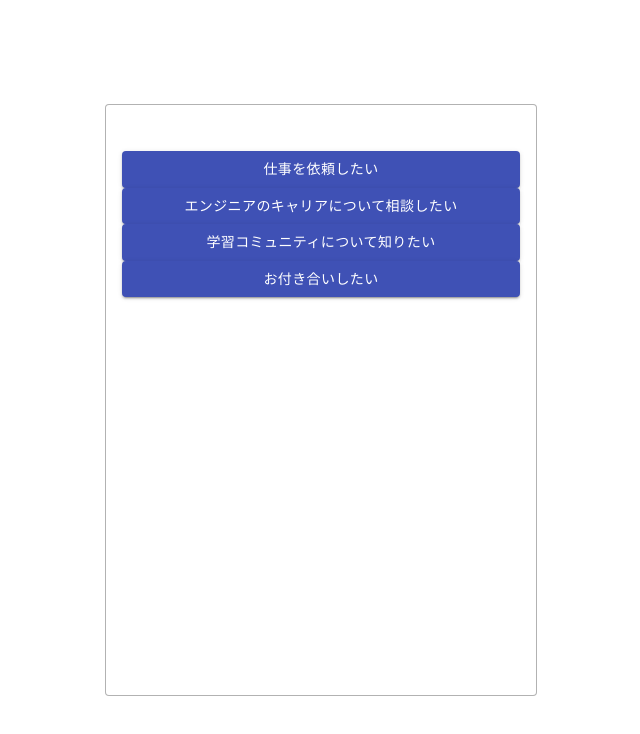
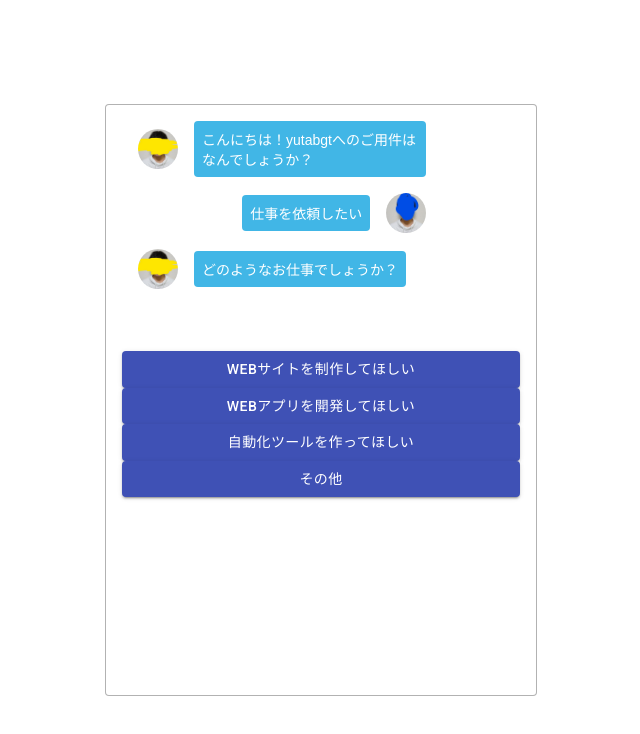
Before and after one commit to Yuta-Abe/react-basic, a React (Create React App) app: page / in a window 1280 px wide. Both pictures are taken after a click on the button "仕事を依頼したい". Shown: the top 734 px of the page, without its empty margins (319-959 px from the left). Built offline with nearby package versions, Linux system fonts and the light colour scheme.

Commit message:
Practice 6th end

```diff
--- a/src/App.tsx
+++ b/src/App.tsx
@@ -1,5 +1,7 @@
+/* eslint-disable react/no-access-state-in-setstate */
 /* eslint-disable react/no-unused-state */
 /* eslint-disable react/destructuring-assignment */
+
 // import React, { useEffect, useState } from 'react'
 // // import logo from './logo.svg'
 // // import './App.css'
@@ -99,7 +101,7 @@
 import React from 'react'
 import defaultDataset from './dataset'
 import './assets/styles/style.css'
-import { AnswersList } from './components/index'
+import { AnswersList, Chats } from './components/index'
 
 // TS用に型を定義
 type State = {
@@ -107,7 +109,10 @@
         content: string
         nextId: string
     }[]
-    chats: string[]
+    chats: {
+        text: string
+        type: string
+    }[]
     currentID: string
     dataset: typeof defaultDataset
     open: boolean
@@ -127,21 +132,54 @@
             dataset: defaultDataset,
             open: false,
         }
+        this.selectAnswer = this.selectAnswer.bind(this)
     }
 
     // 副作用の処理
     // render()が終わった後に走る処理
+    // よって、最初の処理とほぼ同じ
     componentDidMount() {
-        this.initAnswer()
+        const initAnswer = ''
+        this.selectAnswer(initAnswer, this.state.currentID)
     }
 
-    initAnswer = () => {
-        // initの受け渡し方が分からない
-        const initDataset = this.state.dataset.init
-        const initAnswers = initDataset.answers
+    displayNextQuestion = (nextQuestionId: string) => {
+        const { chats } = this.state
+        chats.push({
+            text: this.state.dataset[nextQuestionId].question,
+            type: 'question',
+        })
+
+        // 通常、setState内でthis.stateを呼ぶと、古い情報のstateを参照してしまう可能性がある
+        // よって、コールバック関数でひとつ前の状態を取得する必要があるが、ここではそのまま記述
         this.setState({
-            answers: initAnswers,
+            answers: this.state.dataset[nextQuestionId].answers,
+            chats,
+            currentID: nextQuestionId,
         })
+    }
+
+    selectAnswer = (selectedAnswer: string, nextQuestionId: string) => {
+        switch (true) {
+            case nextQuestionId === 'init': {
+                this.displayNextQuestion(nextQuestionId)
+                break
+            }
+            default: {
+                const { chats } = this.state
+                chats.push({
+                    text: selectedAnswer,
+                    type: 'answer',
+                })
+
+                this.setState({
+                    chats,
+                })
+
+                this.displayNextQuestion(nextQuestionId)
+                break
+            }
+        }
     }
 
     // クラスの場合はrender()が必要
@@ -151,7 +189,11 @@
             <div>
                 <section className="c-section">
                     <div className="c-box">
-                        <AnswersList answers={this.state.answers} />
+                        <Chats chats={this.state.chats} />
+                        <AnswersList
+                            answers={this.state.answers}
+                            select={this.selectAnswer}
+                        />
                     </div>
                 </section>
             </div>
--- a/src/components/Answer.tsx
+++ b/src/components/Answer.tsx
@@ -1,25 +1,29 @@
-/* eslint-disable no-unused-vars */
-/* eslint-disable @typescript-eslint/no-unused-vars */
 import React from 'react'
 // MUIを使用
-import { makeStyles, createStyles, Theme } from '@material-ui/core/styles'
+// import { makeStyles, createStyles, Theme } from '@material-ui/core/styles'
 import Button from '@material-ui/core/Button'
 
 // MUIからコピペ
-const useStyles = makeStyles((theme: Theme) =>
-    createStyles({
-        root: {},
-    })
-)
+// const useStyles = makeStyles((theme: Theme) =>
+//     createStyles({
+//         root: {},
+//     })
+// )
 
 type Props = {
     content: string
+    nextID: string
+    select: (selectedAnswer: string, nextQuestionId: string) => void
 }
 
-const Answer: React.FC<Props> = ({ content }) => {
+const Answer: React.FC<Props> = ({ content, nextID, select }) => {
     // const classes = useStyles()
     return (
-        <Button variant="contained" color="primary">
+        <Button
+            variant="contained"
+            color="primary"
+            onClick={() => select(content, nextID)}
+        >
             {content}
         </Button>
     )
--- a/src/components/AnswersList.tsx
+++ b/src/components/AnswersList.tsx
@@ -1,6 +1,4 @@
-/* eslint-disable no-unused-vars */
-/* eslint-disable @typescript-eslint/no-unused-vars */
-import { PinDropSharp } from '@material-ui/icons'
+// import { PinDropSharp } from '@material-ui/icons'
 import React from 'react'
 import { Answer } from './index'
 
@@ -9,15 +7,23 @@
         content: string
         nextId: string
     }[]
+    select: (selectedAnswer: string, nextQuestionId: string) => void
 }
 
-const AnswersList: React.FC<Props> = ({ answers }) => {
+const AnswersList: React.FC<Props> = ({ answers, select }) => {
     return (
         <div className="c-grid__answer">
             {/* mapで繰り返し */}
             {answers.map((value, index) => {
                 // 繰り返しの場合はそれぞれの要素にkeyプロパティが必要になることに注意
-                return <Answer content={value.content} key={index.toString()} />
+                return (
+                    <Answer
+                        content={value.content}
+                        nextID={value.nextId}
+                        key={index.toString()}
+                        select={select}
+                    />
+                )
             })}
         </div>
     )
--- a/src/components/Article.tsx
+++ b/src/components/Article.tsx
@@ -9,7 +9,7 @@
 
 // 関数コンポーネント(React.FC {FunctionComponent} )を使用して、
 // Articleに型をアノテーションする。
-// このようにすることで、破壊的オブジェクトの警告を回避する
+// このようにすることで、must use destructuring state assignmenteslintreactの警告を回避する
 
 const Article: React.FC<Props> = ({ title, content }) => {
     // useStateメソッドで現在の状態と、状態を更新させるためのメソッドを取得
--- /dev/null
+++ b/src/components/Chat.tsx
@@ -0,0 +1,31 @@
+import React from 'react'
+import ListItem from '@material-ui/core/ListItem'
+import ListItemAvatar from '@material-ui/core/ListItemAvatar'
+import Avatar from '@material-ui/core/Avatar'
+import NoProfile from '../assets/img/775c7c6a-a699-4156-a8bf-cc16b90ed66c_LI.jpg'
+import Me from '../assets/img/775c7c6a-a699-4156-a8bf-cc16b90ed66c_LI (2).jpg'
+
+type Props = {
+    text: string
+    type: string
+}
+
+const Chat: React.FC<Props> = ({ text, type }) => {
+    const isQuestion = type === 'question'
+    const classes = isQuestion ? 'p-chat__row' : 'p-chat__reverse'
+
+    return (
+        <ListItem className={classes}>
+            <ListItemAvatar>
+                {isQuestion ? (
+                    <Avatar alt="Icon" src={Me} />
+                ) : (
+                    <Avatar alt="Icon" src={NoProfile} />
+                )}
+            </ListItemAvatar>
+            <div className="p-chat__bubble">{text}</div>
+        </ListItem>
+    )
+}
+
+export default Chat
--- /dev/null
+++ b/src/components/Chats.tsx
@@ -0,0 +1,44 @@
+import React from 'react'
+import { createStyles, Theme, makeStyles } from '@material-ui/core/styles'
+import List from '@material-ui/core/List'
+// 名前付きエクスポートから呼び出す場合は名前付きインポート{}をつけないといけない
+import { Chat } from './index'
+
+const useStyles = makeStyles((theme: Theme) =>
+    createStyles({
+        root: {
+            width: '100%',
+            maxWidth: '36ch',
+            backgroundColor: theme.palette.background.paper,
+        },
+        inline: {
+            display: 'inline',
+        },
+    })
+)
+
+type Props = {
+    chats: {
+        text: string
+        type: string
+    }[]
+}
+
+const Chats: React.FC<Props> = ({ chats }) => {
+    const classes = useStyles()
+    return (
+        <List className={classes.root}>
+            {chats.map((chat, index) => {
+                return (
+                    <Chat
+                        text={chat.text}
+                        type={chat.type}
+                        key={index.toString()}
+                    />
+                )
+            })}
+        </List>
+    )
+}
+
+export default Chats
--- a/src/components/index.ts
+++ b/src/components/index.ts
@@ -6,3 +6,5 @@
 // 実践編用
 export { default as AnswersList } from './AnswersList'
 export { default as Answer } from './Answer'
+export { default as Chats } from './Chats'
+export { default as Chat } from './Chat'
--- a/src/dataset.ts
+++ b/src/dataset.ts
@@ -1,4 +1,13 @@
-const defaultDataset = {
+// 連想配列にも型をつけておく必要がある
+// interfaceを使って連想配列の型を定義
+interface DefaultDataset {
+    [key: string]: {
+        answers: { content: string; nextId: string }[]
+        question: string
+    }
+}
+
+const defaultDataset: DefaultDataset = {
     init: {
         answers: [
             { content: '仕事を依頼したい', nextId: 'job_offer' },
@@ -12,7 +21,7 @@
             },
             { content: 'お付き合いしたい', nextId: 'dating' },
         ],
-        question: 'こんにちは！🐯トラハックへのご用件はなんでしょうか？',
+        question: 'こんにちは！yutabgtへのご用件はなんでしょうか？',
     },
     job_offer: {
         answers: [
```
Also changed, not shown: src/assets/img/775c7c6a-a699-4156-a8bf-cc16b90ed66c_LI (2).jpg (added), src/assets/img/775c7c6a-a699-4156-a8bf-cc16b90ed66c_LI.jpg (added).
